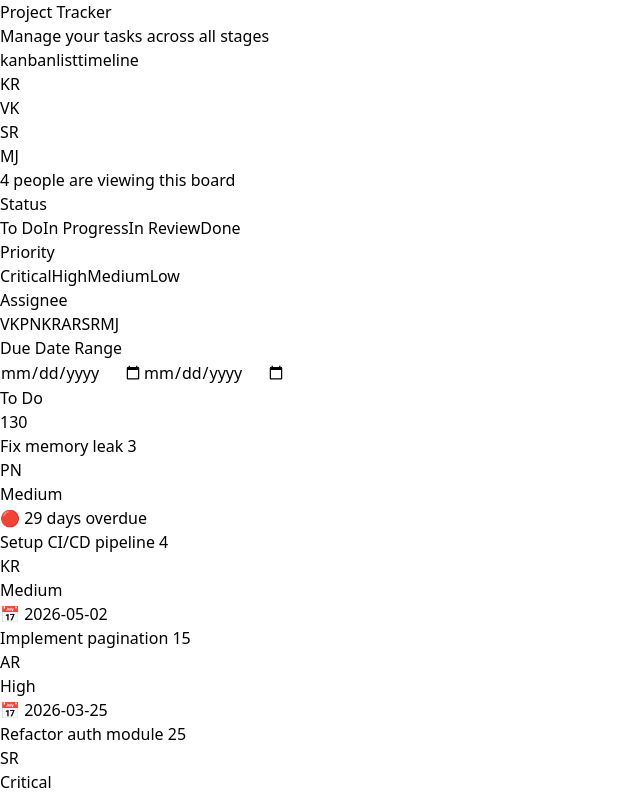
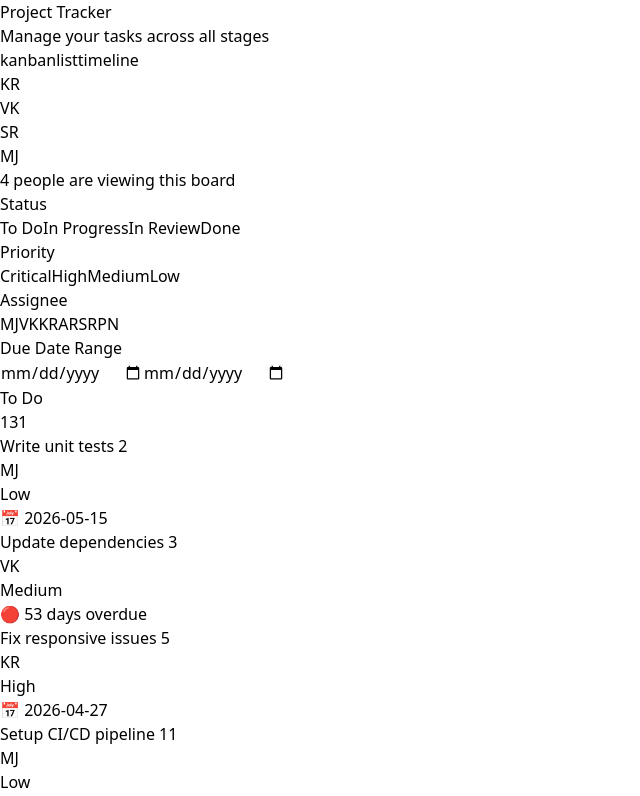
Before and after one commit to ramireddy3057/project-tracker, a React (Vite) app: page / in a window 1280 px wide. Shown: the top 796 px of the page, without its empty margins (0-640 px from the left). Built offline with nearby package versions, Linux system fonts and the light colour scheme.

Commit message:
fix drop

```diff
--- a/src/App.tsx
+++ b/src/App.tsx
@@ -1,11 +1,11 @@
-import { useState } from "react";
+import { useState, useRef } from "react";
 import { useCollaboration } from "./hooks/useCollaboration";
 import { useTaskStore } from "./store/taskStore";
 import TaskCard from "./components/TaskCard";
-import { useDragAndDrop } from "./hooks/useDragAndDrop";
 import ListView from "./views/ListView";
 import TimelineView from "./views/TimelineView";
 import FilterBar from "./components/FilterBar";
+import type { Status } from "./types/task";
 
 const columns = [
   { title: "To Do", status: "To Do" as const, color: "bg-slate-100", dot: "bg-gray-400" },
@@ -17,11 +17,14 @@ const columns = [
 function App() {
   const tasks = useTaskStore((state) => state.tasks);
   const moveTask = useTaskStore((state) => state.moveTask);
-  const { draggedId, overColumn, onDragStart, onDragOver, onDrop, onDragEnd } = useDragAndDrop(moveTask);
   const [view, setView] = useState<"kanban" | "list" | "timeline">("kanban");
-  const [filteredTasks, setFilteredTasks] = useState(tasks);
+  const [activeFilters, setActiveFilters] = useState<((t: typeof tasks[0]) => boolean) | null>(null);
+  const filteredTasks = activeFilters ? tasks.filter(activeFilters) : tasks;
   const taskIds = tasks.map((t) => t.id);
   const activeUsers = useCollaboration(taskIds);
+  const [overColumn, setOverColumn] = useState<string | null>(null);
+  const draggedId = useRef<string | null>(null);
+
   return (
     <div className="min-h-screen bg-gray-100 p-6">
 
@@ -31,8 +34,6 @@ function App() {
           <h1 className="text-2xl font-bold text-gray-800">Project Tracker</h1>
           <p className="text-gray-500 text-sm mt-1">Manage your tasks across all stages</p>
         </div>
-
-        {/* View Switcher */}
         <div className="flex gap-2">
           {(["kanban", "list", "timeline"] as const).map((v) => (
             <button
@@ -49,6 +50,7 @@ function App() {
           ))}
         </div>
       </div>
+
       {/* Collaboration Bar */}
       <div className="bg-white rounded-xl shadow-sm px-4 py-3 mb-4 flex items-center gap-3">
         <div className="flex -space-x-2">
@@ -56,7 +58,6 @@ function App() {
             <div
               key={u.id}
               className={`w-8 h-8 rounded-full ${u.color} text-white text-xs font-bold flex items-center justify-center border-2 border-white`}
-              title={u.name}
             >
               {u.name}
             </div>
@@ -66,9 +67,16 @@ function App() {
           <span className="font-semibold text-gray-700">{activeUsers.length} people</span> are viewing this board
         </p>
       </div>
+
       {/* Filter Bar */}
-      <FilterBar tasks={tasks} onFilter={setFilteredTasks} />
-
+      <FilterBar tasks={tasks} onFilter={(filtered) => {
+        if (filtered.length === tasks.length) {
+          setActiveFilters(null);
+        } else {
+          const ids = new Set(filtered.map(t => t.id));
+          setActiveFilters(() => (t: typeof tasks[0]) => ids.has(t.id));
+        }
+      }} />
       {/* Kanban View */}
       {view === "kanban" && (
         <div className="flex gap-4 overflow-x-auto pb-4">
@@ -82,9 +90,26 @@ function App() {
                 className={`${col.color} rounded-xl p-4 min-w-[270px] w-[270px] flex flex-col transition-all ${
                   isOver ? "ring-2 ring-blue-400 bg-blue-50" : ""
                 }`}
-                onDragOver={(e) => onDragOver(e, col.status)}
-                onDrop={() => onDrop(col.status)}
+                onDragEnter={() => setOverColumn(col.status)}
+                onDragOver={(e) => {
+                  e.preventDefault();
+                  e.dataTransfer.dropEffect = "move";
+                }}
+                onDrop={(e) => {
+                  e.preventDefault();
+                  if (draggedId.current) {
+                    moveTask(draggedId.current, col.status as Status);
+                    draggedId.current = null;
+                  }
+                  setOverColumn(null);
+                }}
+                onDragLeave={(e) => {
+                  if (!e.currentTarget.contains(e.relatedTarget as Node)) {
+                    setOverColumn(null);
+                  }
+                }}
               >
+                {/* Column Header */}
                 <div className="flex items-center gap-2 mb-4">
                   <div className={`w-3 h-3 rounded-full ${col.dot}`}></div>
                   <h2 className="font-semibold text-gray-700 text-sm">{col.title}</h2>
@@ -93,7 +118,8 @@ function App() {
                   </span>
                 </div>
 
-                <div className="overflow-y-auto max-h-[500px] flex flex-col" onDragOver={(e) => e.preventDefault()}>
+                {/* Tasks */}
+                <div className="overflow-y-auto max-h-[500px] flex flex-col gap-1">
                   {colTasks.length === 0 ? (
                     <div className="text-center text-gray-400 text-sm mt-10">
                       <p className="text-2xl mb-2">📭</p>
@@ -105,22 +131,21 @@ function App() {
                         key={task.id}
                         draggable
                         onDragStart={(e) => {
-                      e.stopPropagation();
-                      onDragStart(task.id);
+                          draggedId.current = task.id;
+                          e.dataTransfer.effectAllowed = "move";
+                          e.dataTransfer.setData("text/plain", task.id);
                         }}
-                    onDragEnd={onDragEnd}
+                        onDragEnd={() => {
+                          draggedId.current = null;
+                          setOverColumn(null);
+                        }}
                         style={{ cursor: "grab" }}
-                    className={`transition-opacity ${
-                      draggedId === task.id ? "opacity-40" : "opacity-100"
-                    }`}
                       >
                         <TaskCard
                           task={task}
-                          viewers={
-                            activeUsers
+                          viewers={activeUsers
                             .filter((u) => u.taskId === task.id)
-                              .map((u) => ({ name: u.name as string, color: u.color as string }))
-                          }
+                            .map((u) => ({ name: u.name, color: u.color }))}
                         />
                       </div>
                     ))
--- a/src/data/tasks.ts
+++ b/src/data/tasks.ts
@@ -14,15 +14,19 @@ const assignees = ["KR", "VK", "SR", "AR", "MJ", "PN"];
 const priorities: Priority[] = ["Critical", "High", "Medium", "Low"];
 const statuses: Status[] = ["To Do", "In Progress", "In Review", "Done"];
 
-function randomItem<T>(arr: T[]): T {
-  return arr[Math.floor(Math.random() * arr.length)];
+// Seeded random — always produces same sequence
+function seededRandom(seed: number) {
+  const x = Math.sin(seed + 1) * 10000;
+  return x - Math.floor(x);
 }
 
-function randomDate(start: Date, end: Date): string {
-  const d = new Date(
-    start.getTime() + Math.random() * (end.getTime() - start.getTime())
-  );
-  return d.toISOString().split("T")[0];
+function seededItem<T>(arr: T[], seed: number): T {
+  return arr[Math.floor(seededRandom(seed) * arr.length)];
+}
+
+function seededDate(start: Date, end: Date, seed: number): string {
+  const t = start.getTime() + seededRandom(seed) * (end.getTime() - start.getTime());
+  return new Date(t).toISOString().split("T")[0];
 }
 
 function generateTasks(count: number): Task[] {
@@ -33,25 +37,21 @@ function generateTasks(count: number): Task[] {
   future.setMonth(future.getMonth() + 2);
 
   return Array.from({ length: count }, (_, i) => {
-    const hasStartDate = Math.random() > 0.2;
-    const startDate = hasStartDate ? randomDate(past, today) : undefined;
-    const dueDate = randomDate(
-      startDate ? new Date(startDate) : today,
-      future
-    );
-
-    // Make some tasks overdue
-    const isOverdue = Math.random() > 0.7;
-    const finalDueDate = isOverdue ? randomDate(past, today) : dueDate;
+    const hasStartDate = seededRandom(i * 7) > 0.2;
+    const startDate = hasStartDate ? seededDate(past, today, i * 3) : undefined;
+    const isOverdue = seededRandom(i * 11) > 0.7;
+    const dueDate = isOverdue
+      ? seededDate(past, today, i * 5)
+      : seededDate(today, future, i * 5);
 
     return {
       id: String(i + 1),
-      title: `${randomItem(titles)} ${i + 1}`,
-      assignee: randomItem(assignees),
-      priority: randomItem(priorities),
-      status: randomItem(statuses),
+      title: `${seededItem(titles, i * 2)} ${i + 1}`,
+      assignee: seededItem(assignees, i * 4),
+      priority: seededItem(priorities, i * 6),
+      status: seededItem(statuses, i * 8),
       startDate,
-      dueDate: finalDueDate,
+      dueDate,
     };
   });
 }
--- a/src/hooks/useDragAndDrop.ts
+++ b/src/hooks/useDragAndDrop.ts
@@ -9,12 +9,17 @@ export function useDragAndDrop(moveTask: (id: string, status: Task["status"]) =>
     setDraggedId(taskId);
   };
 
-  const onDragOver = (e: React.DragEvent, status: string) => {
+  const onDragOver = (e: React.DragEvent) => {
     e.preventDefault();
+    e.dataTransfer.dropEffect = "move";
+  };
+
+  const onDragEnter = (status: string) => {
     setOverColumn(status);
   };
 
-  const onDrop = (status: Task["status"]) => {
+  const onDrop = (e: React.DragEvent, status: Task["status"]) => {
+    e.preventDefault();
     if (draggedId) {
       moveTask(draggedId, status);
     }
@@ -27,5 +32,5 @@ export function useDragAndDrop(moveTask: (id: string, status: Task["status"]) =>
     setOverColumn(null);
   };
 
-  return { draggedId, overColumn, onDragStart, onDragOver, onDrop, onDragEnd };
+  return { draggedId, overColumn, onDragStart, onDragOver, onDragEnter, onDrop, onDragEnd };
 }
--- a/src/store/taskStore.ts
+++ b/src/store/taskStore.ts
@@ -9,7 +9,6 @@ interface TaskStore {
 
 export const useTaskStore = create<TaskStore>((set) => ({
   tasks: initialTasks,
-
   moveTask: (taskId, newStatus) =>
     set((state) => ({
       tasks: state.tasks.map((task) =>
```
Lines whose indentation alone changed are shown as unchanged.
